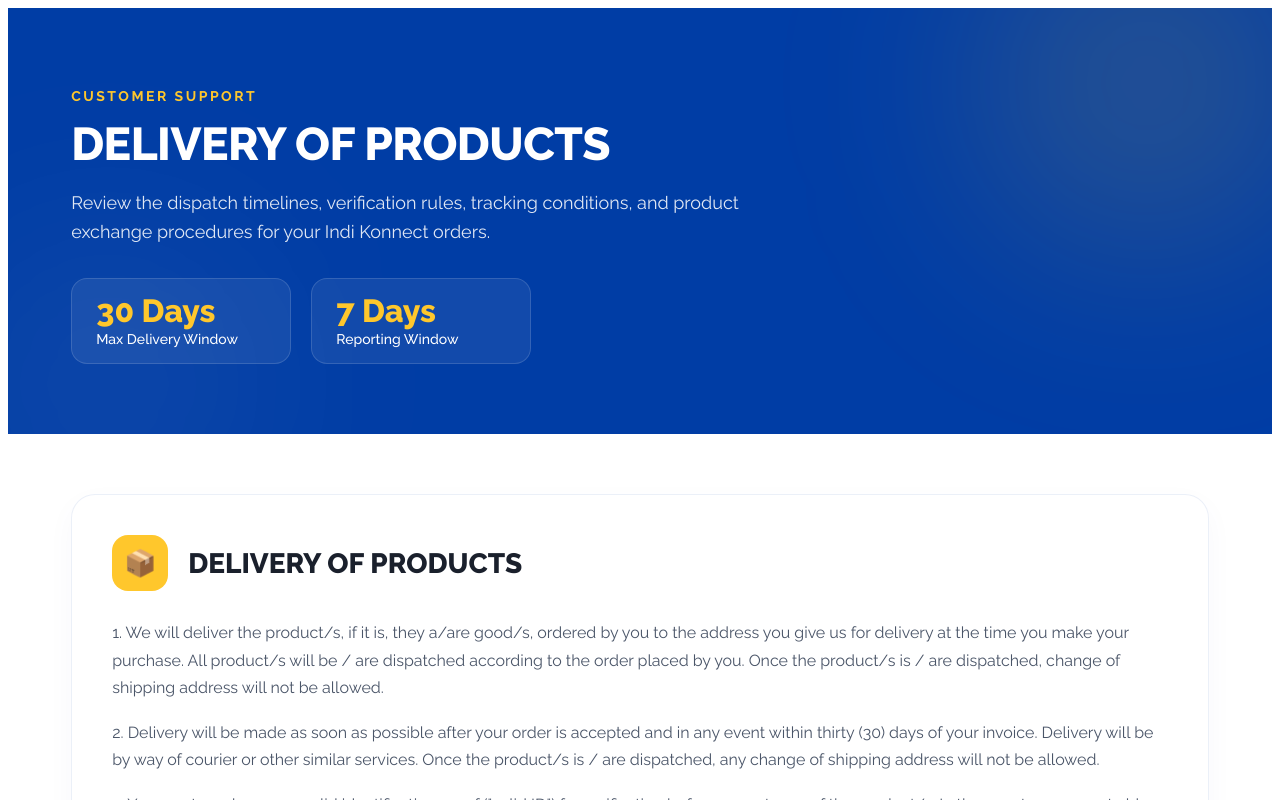
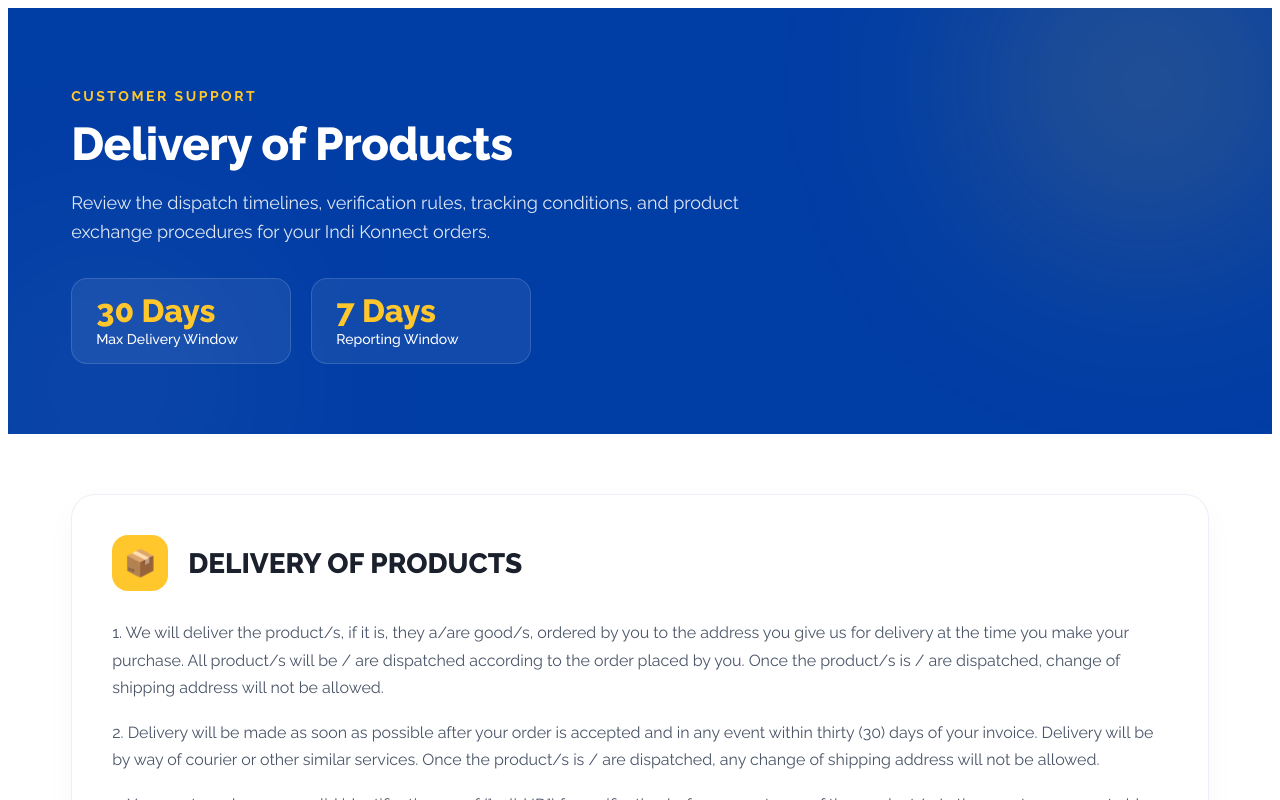
Before and after one commit to aaditya3196/IndiKonnect, a Nuxt app: page /shipping-and-delivery-policy in a window 1280 px wide. Shown: the top 800 px of the page. Built offline with nearby package versions, Linux system fonts and the light colour scheme.

Commit message:
Update shipping-and-delivery-policy.vue

```diff
--- a/app/pages/shipping-and-delivery-policy.vue
+++ b/app/pages/shipping-and-delivery-policy.vue
@@ -7,7 +7,7 @@
 
       <div class="hero-container reveal">
         <p class="eyebrow">Customer Support</p>
-        <h1>DELIVERY OF PRODUCTS</h1>
+        <h1>Delivery of Products</h1>
         <p class="hero-text">
           Review the dispatch timelines, verification rules, tracking conditions,
           and product exchange procedures for your Indi Konnect orders.
```
